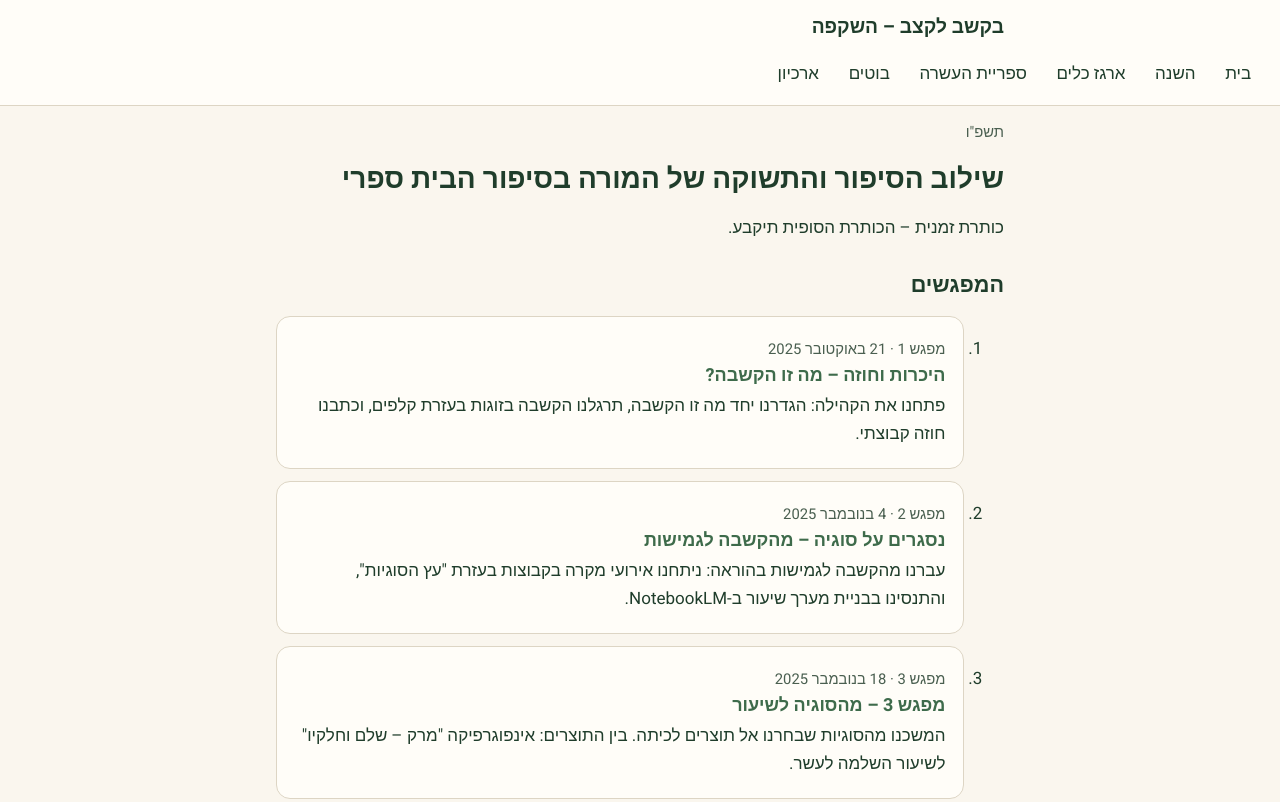
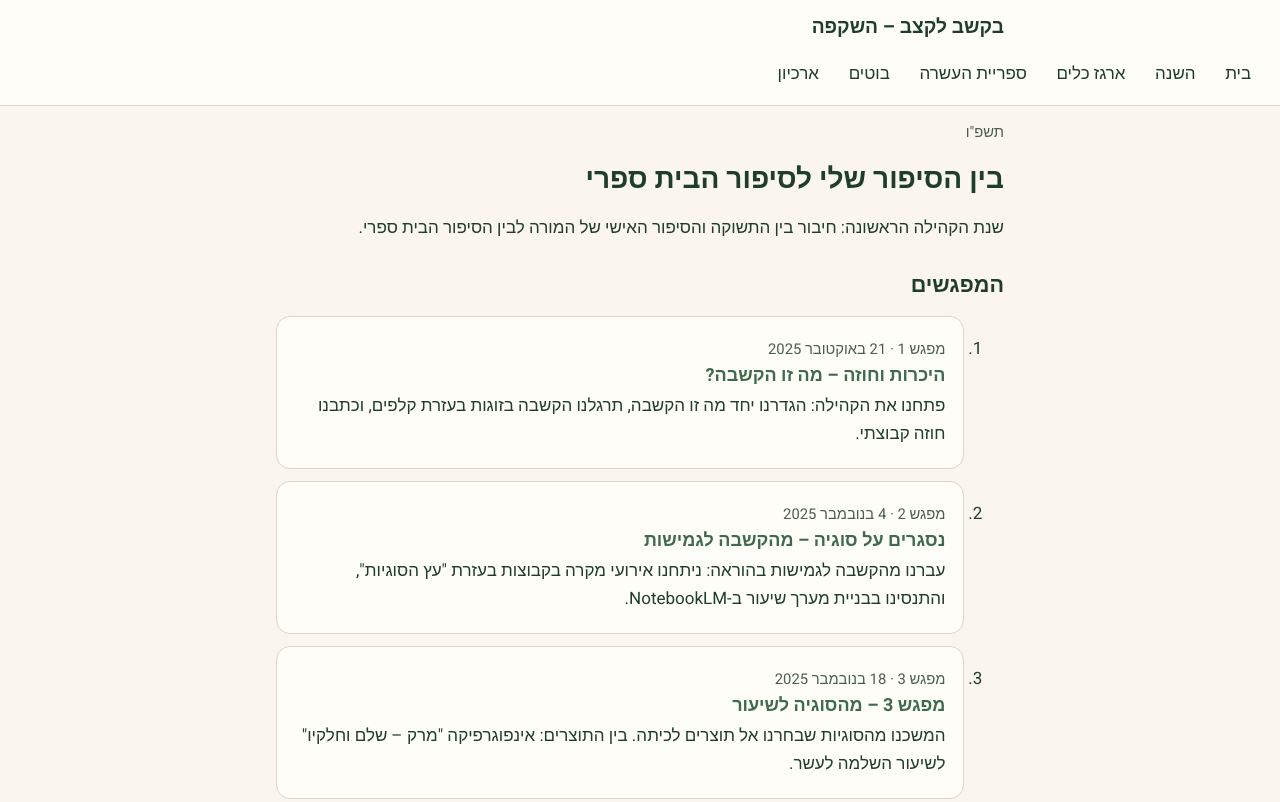
Before and after one commit to tompachter-hub/bekeshev-lakezev, an Astro site: page /bekeshev-lakezev/years/tashpav in a window 1280 px wide. Shown: the top 802 px of the page. Built offline with nearby package versions, Linux system fonts and the light colour scheme; Astro itself is replaced by a stand-in of ours.

Commit message:
שם שנת תשפו: בין הסיפור שלי לסיפור הבית ספרי

```diff
--- a/src/content/years/tashpav.md
+++ b/src/content/years/tashpav.md
@@ -1,7 +1,7 @@
 ---
-title: "שילוב הסיפור והתשוקה של המורה בסיפור הבית ספרי"
+title: "בין הסיפור שלי לסיפור הבית ספרי"
 hebrewYear: "תשפ\"ו"
 current: false
 order: 2026
-description: "כותרת זמנית – הכותרת הסופית תיקבע."
+description: "שנת הקהילה הראשונה: חיבור בין התשוקה והסיפור האישי של המורה לבין הסיפור הבית ספרי."
 ---
```
